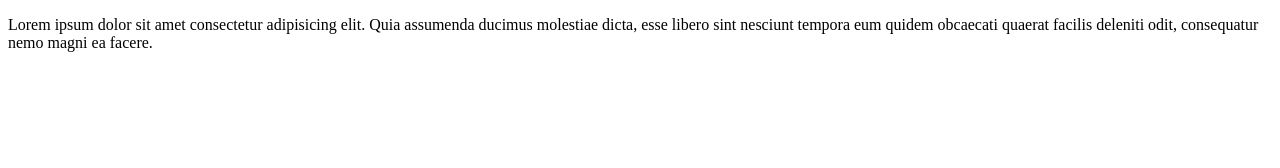
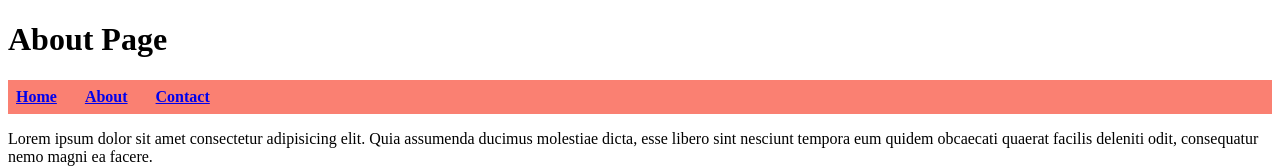
Before and after one commit to SaskiaBLittle/SvelteFirst, a SvelteKit app: page /about in a window 1280 px wide. Shown: the top 168 px of the page. Built offline with nearby package versions, Linux system fonts and the light colour scheme.

Commit message:
Added header and footer to the about page

```diff
--- a/src/routes/about/+page.svelte
+++ b/src/routes/about/+page.svelte
@@ -1,8 +1,11 @@
 <script>
-
+    import Header from '$lib/Header.svelte';
+    import Footer from '$lib/Footer.svelte';
 </script>
 
+<Header headingTitle="About Page" />
 <p>Lorem ipsum dolor sit amet consectetur adipisicing elit. Quia assumenda ducimus molestiae dicta, esse libero sint nesciunt tempora eum quidem obcaecati quaerat facilis deleniti odit, consequatur nemo magni ea facere.</p>
+<Footer year={2022} />
 
 <style>
 
```
